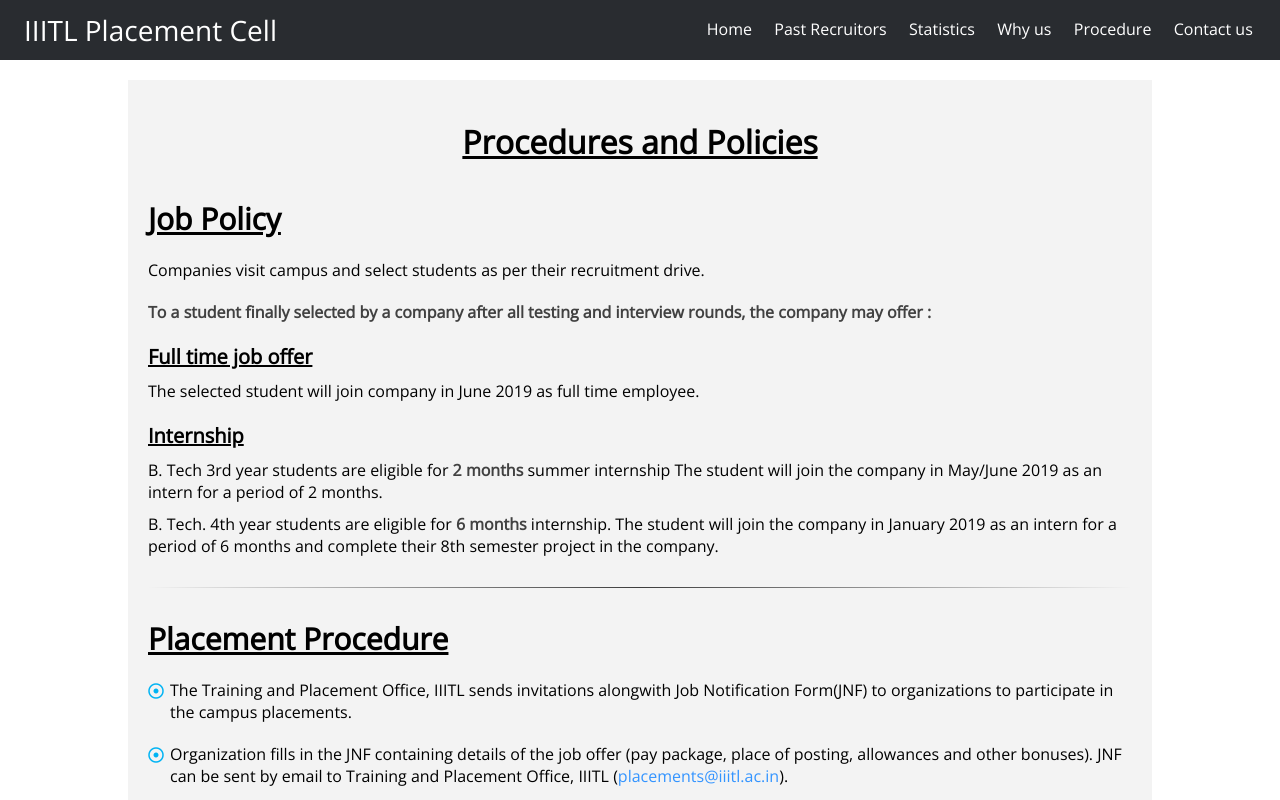
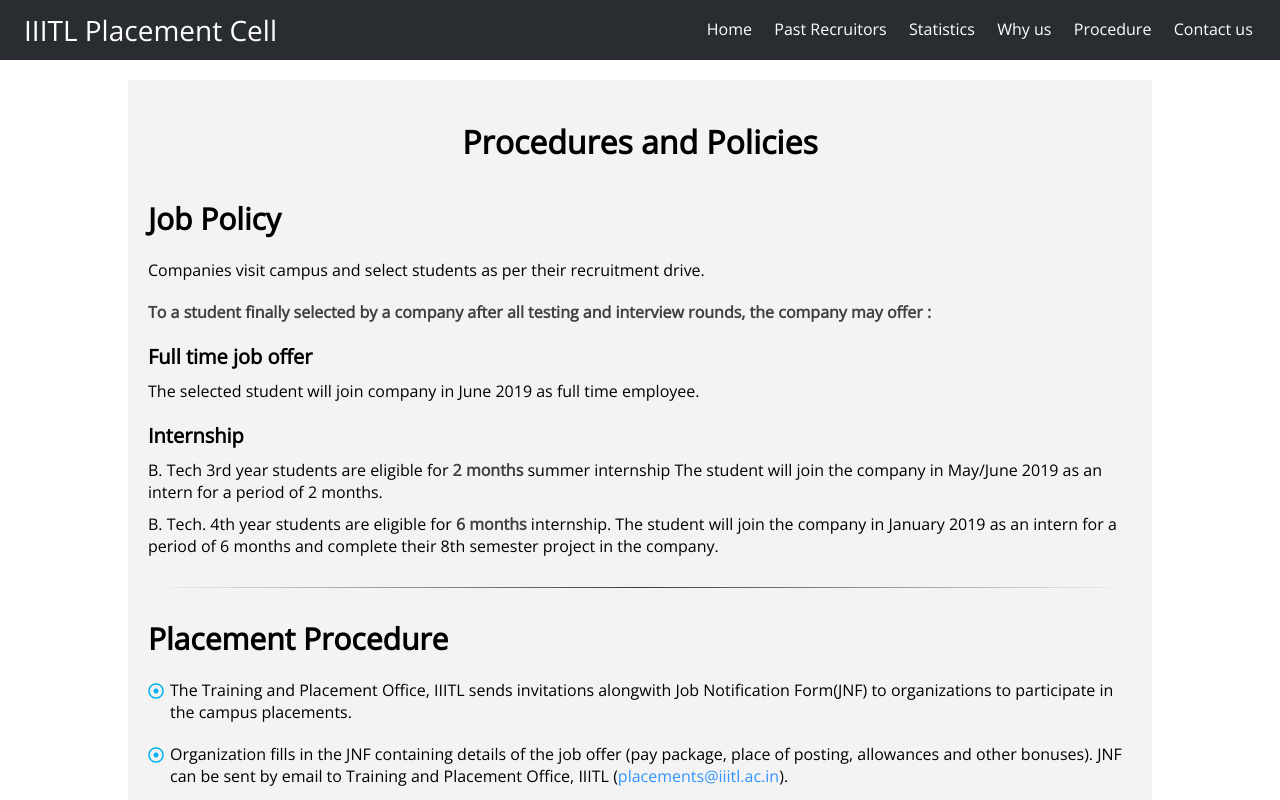
Before and after one commit to axios-iiitl/Placement-Website, a React (Create React App) app: page /procedure in a window 1280 px wide. Shown: the top 800 px of the page. Built offline with nearby package versions, Linux system fonts and the light colour scheme.

Commit message:
Remove underlines

```diff
--- a/src/App.css
+++ b/src/App.css
@@ -630,7 +630,6 @@
 
 .procedure-wrapper h1 {
   text-align: center;
-  text-decoration: underline;
   margin: 20px 0;
   margin-bottom: 35px;
 }
@@ -646,7 +645,6 @@
 .procedure-wrapper h2 {
   margin-top: 20px;
   font-size: 30px;
-  text-decoration: underline;
 }
 
 .procedure-wrapper p {
```
